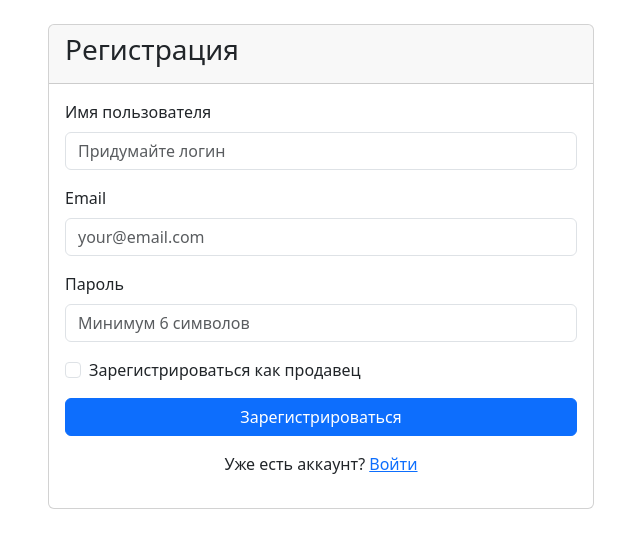
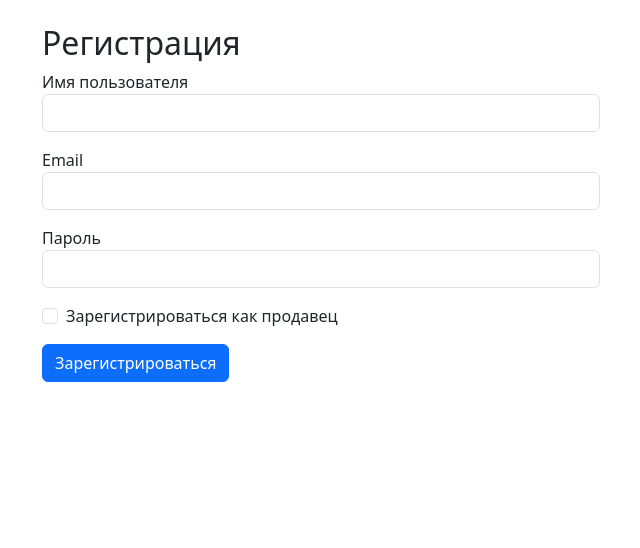
Before and after one commit to pozdnyak-coder/online-marketplace1, a Flask app: page /register in a window 1280 px wide. Shown: the part 56-604 px from the top of the page, without its empty margins (319-959 px from the left). Run offline with Flask 3, Linux system fonts and the light colour scheme.

Commit message:
Update register.html

```diff
--- a/static/templates/register.html
+++ b/static/templates/register.html
@@ -1,12 +1,15 @@
 {% extends "base.html" %}
 {% block title %}Регистрация{% endblock %}
 {% block content %}
-<div class="row justify-content-center"><div class="col-md-6"><div class="card"><div class="card-header"><h3>Регистрация</h3></div><div class="card-body"><form method="POST">
-    {{ form.hidden_tag() }}
-    <div class="mb-3"><label class="form-label">Имя пользователя</label>{{ form.username(class="form-control", placeholder="Придумайте логин") }}</div>
-    <div class="mb-3"><label class="form-label">Email</label>{{ form.email(class="form-control", placeholder="your@email.com") }}</div>
-    <div class="mb-3"><label class="form-label">Пароль</label>{{ form.password(class="form-control", placeholder="Минимум 6 символов") }}</div>
-    <div class="mb-3 form-check">{{ form.is_seller(class="form-check-input") }} <label class="form-check-label">Зарегистрироваться как продавец</label></div>
-    <button type="submit" class="btn btn-primary w-100">Зарегистрироваться</button>
-</form><p class="mt-3 text-center">Уже есть аккаунт? <a href="{{ url_for('login') }}">Войти</a></p></div></div></div></div>
+<div class="col-md-6 mx-auto">
+    <h2>Регистрация</h2>
+    <form method="POST">
+        {{ form.hidden_tag() }}
+        <div class="mb-3">{{ form.username.label }} {{ form.username(class="form-control") }}</div>
+        <div class="mb-3">{{ form.email.label }} {{ form.email(class="form-control") }}</div>
+        <div class="mb-3">{{ form.password.label }} {{ form.password(class="form-control") }}</div>
+        <div class="mb-3 form-check">{{ form.is_seller(class="form-check-input") }} {{ form.is_seller.label }}</div>
+        <button class="btn btn-primary">Зарегистрироваться</button>
+    </form>
+</div>
 {% endblock %}
```
